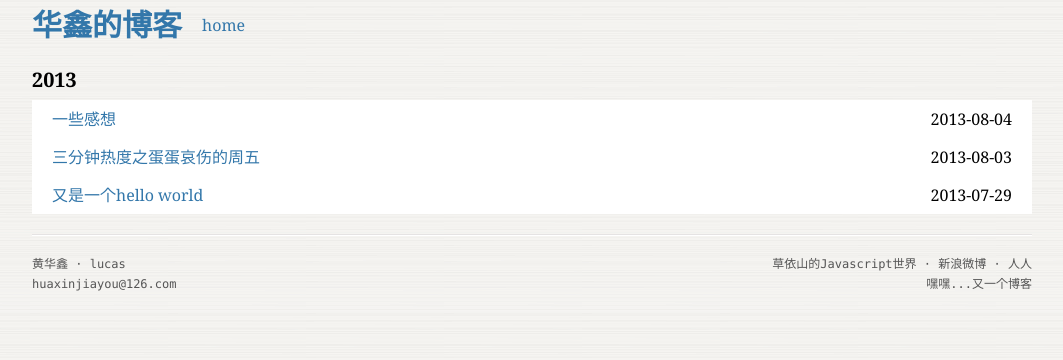
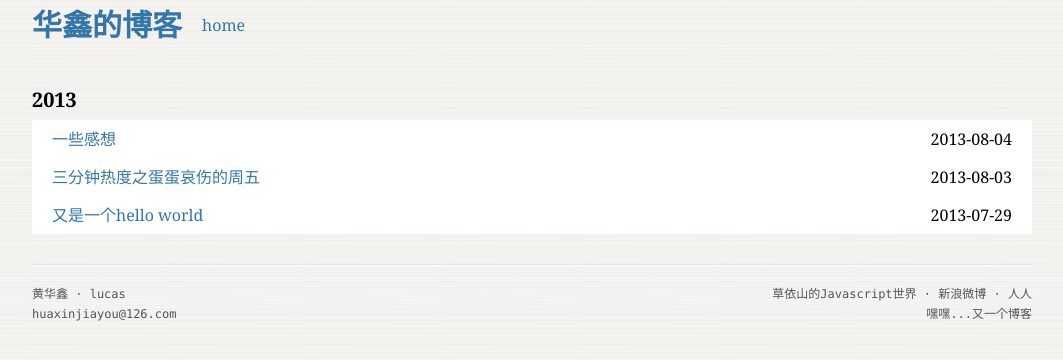
Before and after one commit to huaxinjiayou/blog, a Jekyll site: the page built from index.html, in a window 1280 px wide. Shown: the top 360 px of the page, without its empty margins (108-1171 px from the left). Built offline with Jekyll 4.4.1, drawn with Linux system fonts in a browser that asks for light colours; Markdown is read by kramdown in place of the engine named in the settings.

Commit message:
修复样式错误

```diff
--- a/css/main.css
+++ b/css/main.css
@@ -14,9 +14,6 @@
 }
 a img{
     border: none;
-}
-ul{
-    list-style: none;
 }
 .left{
     float: left;
@@ -77,9 +74,11 @@
     font-size: 30px;
 }
 .container{
-    margin: 30px atuo;
+    margin: 30px auto;
 }
-
+.post-list{
+    list-style: none;
+}
 .li-item{
     padding: 5px 0;
     display: block;
```
Also changed, not shown: 1 other file.
